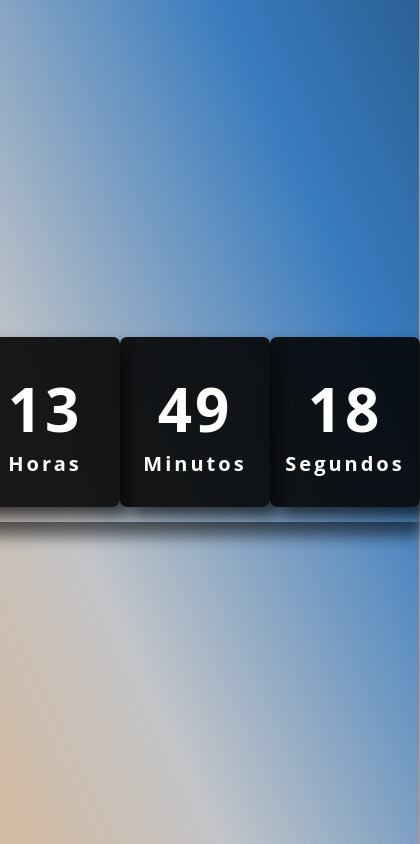
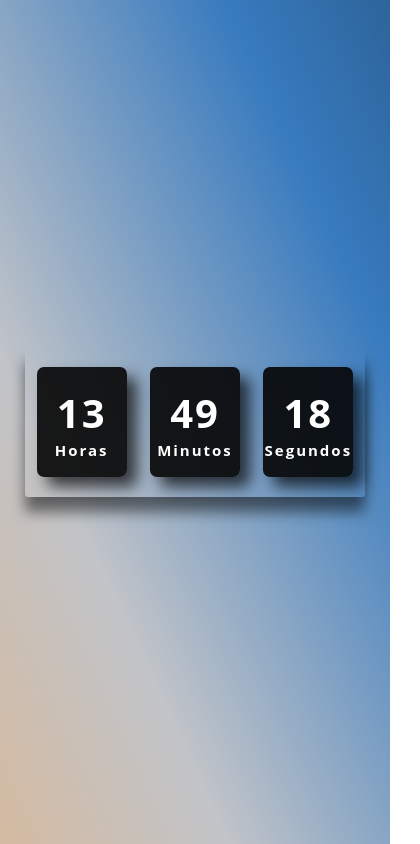
Before and after one commit to GabrielCarneiro098/timer, a plain HTML site: page index.html in a window 390 px wide. Shown: the whole page, 420 px wide, since content can reach past the window. Drawn offline with Linux system fonts and the light colour scheme.

Commit message:
responsive mobile commit

```diff
--- a/assets/css/style.css
+++ b/assets/css/style.css
@@ -62,3 +62,29 @@ body {
         background-position: 0% 50%;
     }
 }
+
+@media (max-width: 420px) {
+    .relogio {
+        height: 150px;
+        width: 340px;
+        background: transparent;
+        border-radius: 3px;
+        box-shadow: 0px 15px 14px rgba(0, 0, 0, .5);
+    }
+
+    .relogio div {
+        height: 110px;
+        width: 90px;
+        border-radius: 7px;
+        letter-spacing: 2px;
+    }
+
+    .relogio span {
+        font-weight: bolder;
+        font-size: 40px;
+    }
+
+    .relogio span.tempo {
+        font-size: 15px;
+    }
+}
```
